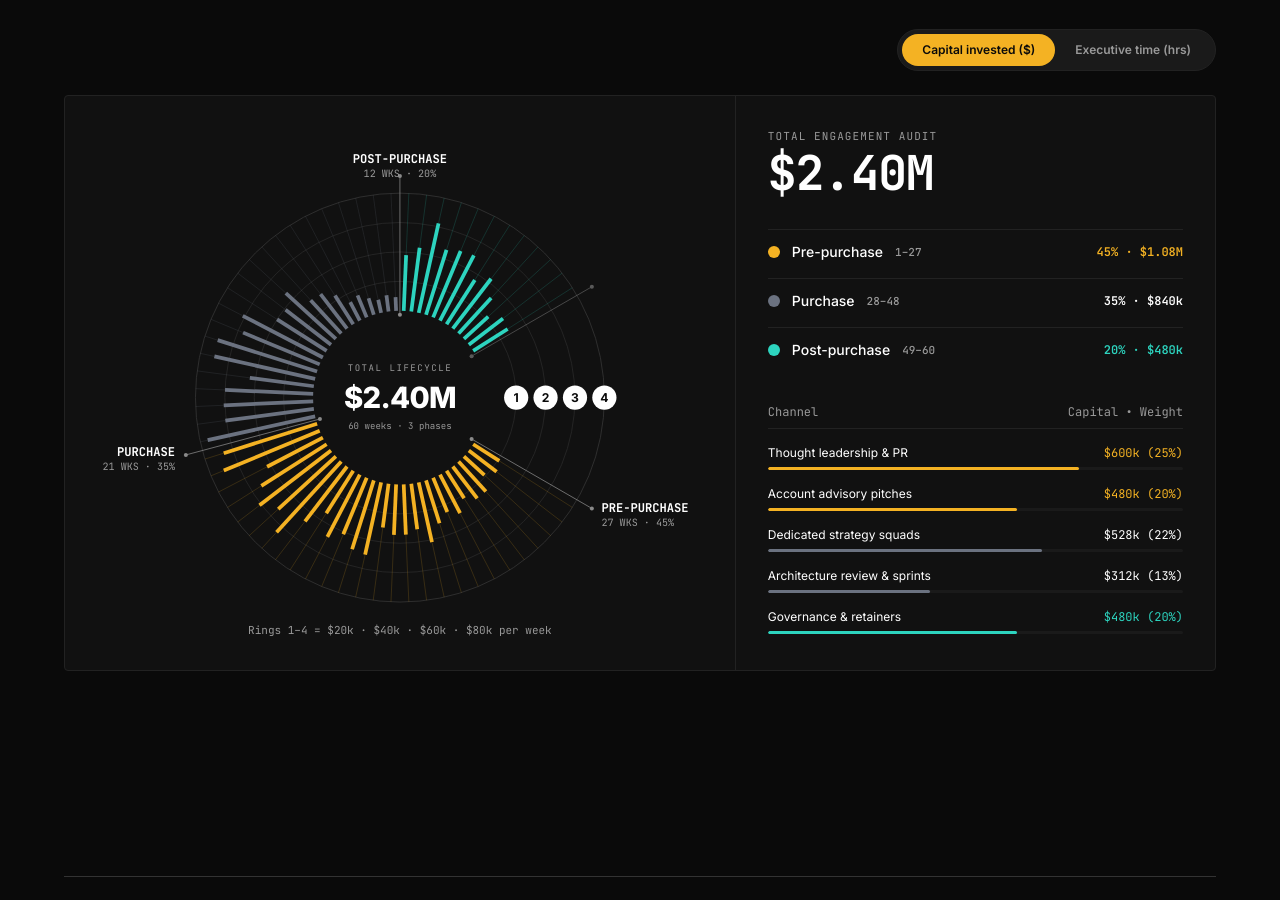
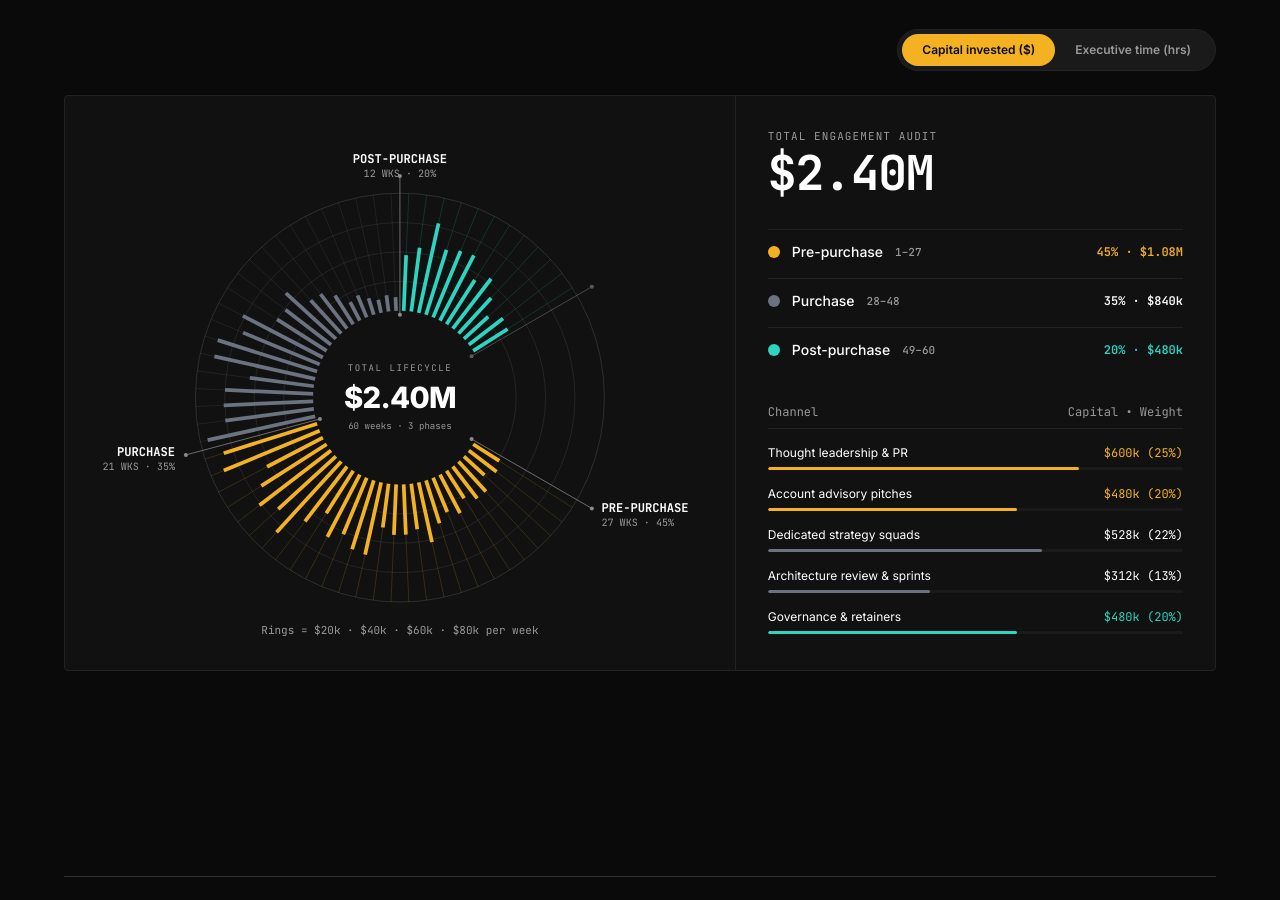
Before and after one commit to grandpacha/stackblitz-starters-dwtv1ysn, a Next.js app: page /expertise in a window 1280 px wide. Shown: the part 3560-4460 px from the top of the page. Built offline with nearby package versions, Linux system fonts and the light colour scheme.

Commit message:
Remove numbered ring markers from the lifecycle sunburst
The scale rings stay; the 1-4 discs in the gap are gone and the caption
now lists the ring values directly.

Co-Authored-By: Claude <noreply@anthropic.com>
Claude-Session: https://claude.ai/code/session_0125dwNus5SnAe3egnqxzLVK

```diff
--- a/app/components/infographics/LifecycleWheel.tsx
+++ b/app/components/infographics/LifecycleWheel.tsx
@@ -152,18 +152,6 @@ export default function LifecycleWheel() {
               );
             })}
 
-            {rings.map((v, k) => {
-              const [x, y] = pt(rOf(v), 90);
-              return (
-                <g key={v}>
-                  <circle cx={f1(x)} cy={f1(y)} r="24" fill="#FFFFFF" />
-                  <text x={f1(x)} y={f1(y + 8)} textAnchor="middle" fill="#0A0A0A" fontSize="24" fontWeight="700" fontFamily="Inter, sans-serif">
-                    {k + 1}
-                  </text>
-                </g>
-              );
-            })}
-
             <g textAnchor="middle" style={{ pointerEvents: 'none' }}>
               <text x={CX} y={CY - 52} fill="#999999" fontSize="18" letterSpacing="3" fontFamily="'JetBrains Mono', monospace">
                 {week === null ? 'TOTAL LIFECYCLE' : `WEEK ${week + 1} · ${phases[phaseOf(week)].short}`}
@@ -177,7 +165,7 @@ export default function LifecycleWheel() {
             </g>
           </svg>
           <p className="mt-1 text-center font-mono text-[11px] text-muted">
-            Rings 1&ndash;4 = {rings.map((v) => fmt(mode, v, true)).join(' · ')} per week
+            Rings = {rings.map((v) => fmt(mode, v, true)).join(' · ')} per week
           </p>
         </div>
 
```
